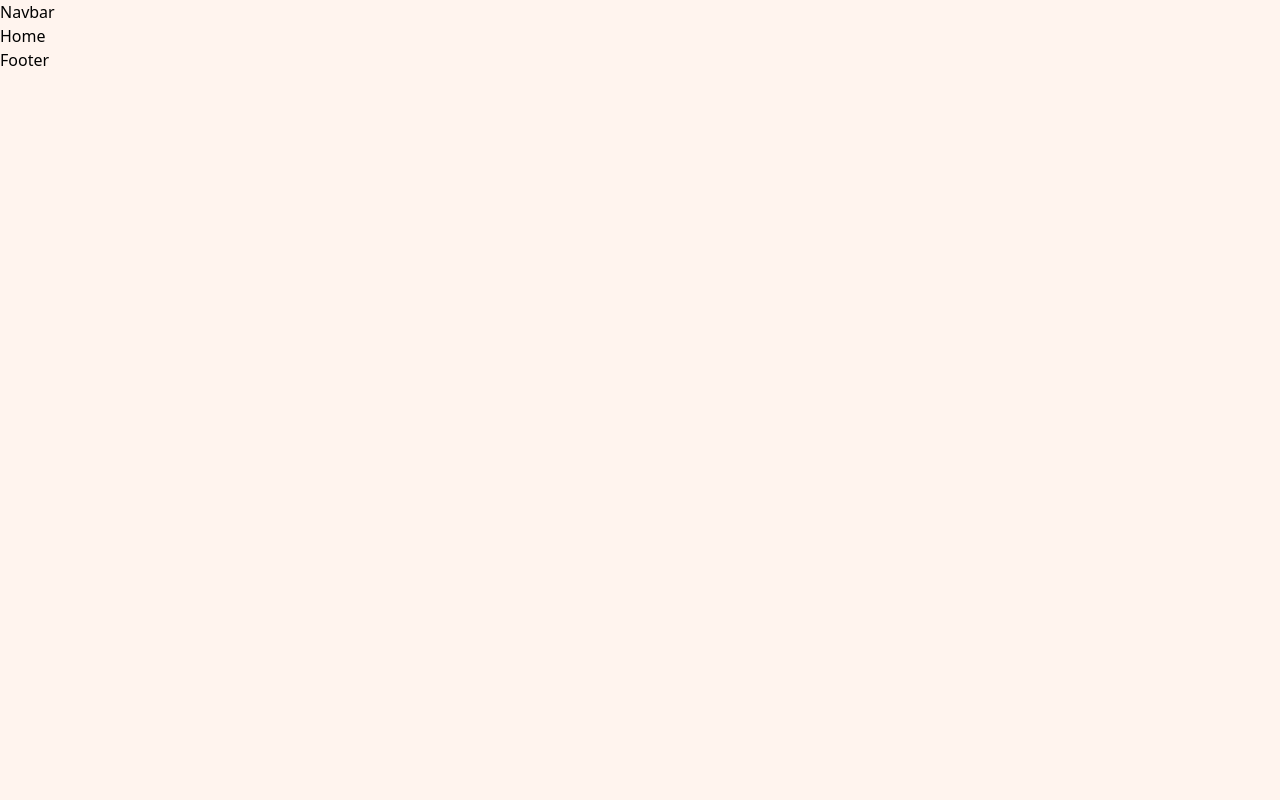
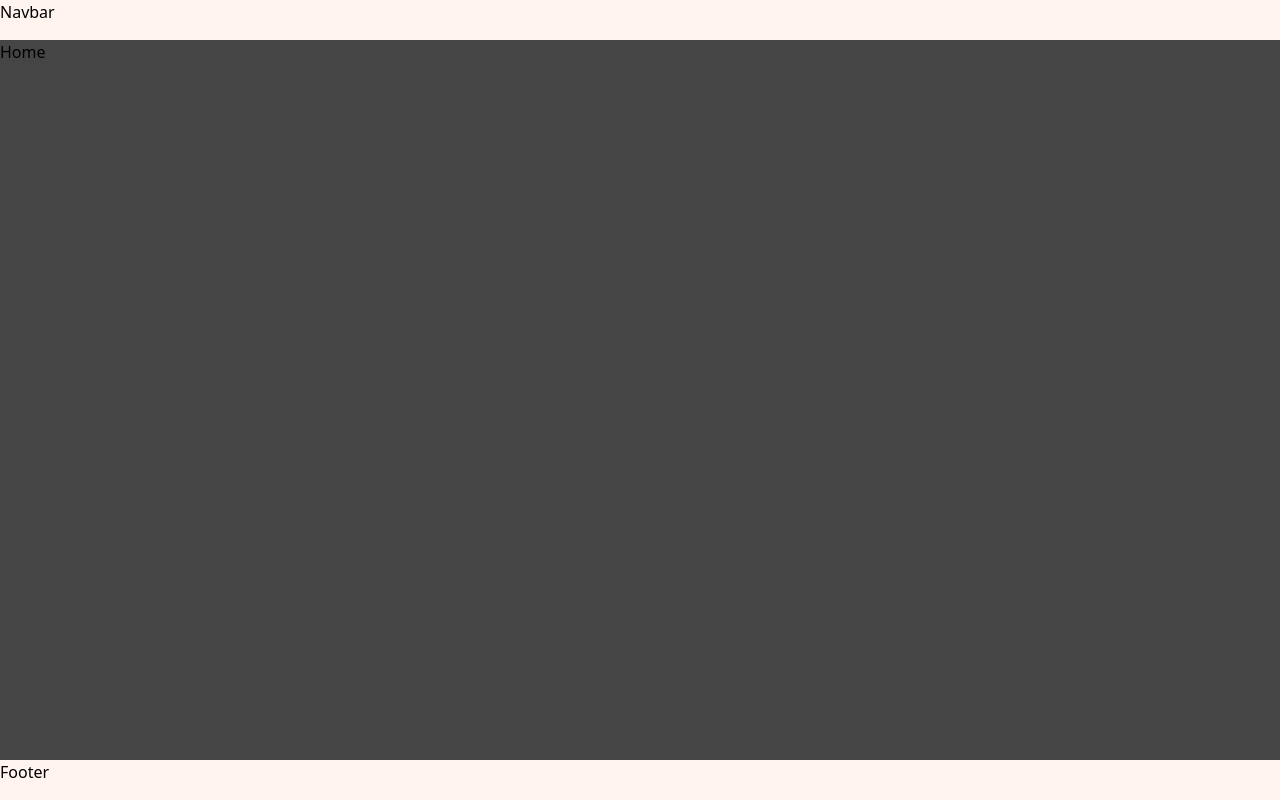
Before and after one commit to Marst313/InventoryManagement, a React (Vite) app: page / in a window 1280 px wide. Built offline with nearby package versions, Linux system fonts and the light colour scheme.

Commit message:
editing home page

```diff
--- a/src/components/Footer.jsx
+++ b/src/components/Footer.jsx
@@ -2,9 +2,9 @@ import React from 'react';
 
 const Footer = () => {
   return (
-    <div>
+    <footer className="h-[5vh] w-full">
       <h1>Footer</h1>
-    </div>
+    </footer>
   );
 };
 
--- a/src/components/NavComponents.jsx
+++ b/src/components/NavComponents.jsx
@@ -2,9 +2,9 @@ import React from 'react';
 
 const Navbar = () => {
   return (
-    <div>
+    <nav className="w-full h-[5vh] bg-transparent">
       <h1>Navbar</h1>
-    </div>
+    </nav>
   );
 };
 
--- a/src/pages/Home.jsx
+++ b/src/pages/Home.jsx
@@ -2,9 +2,9 @@ import React from 'react';
 
 const Home = () => {
   return (
-    <div>
+    <section className="bg-primary h-[90vh] w-full">
       <h1>Home</h1>
-    </div>
+    </section>
   );
 };
 
```
